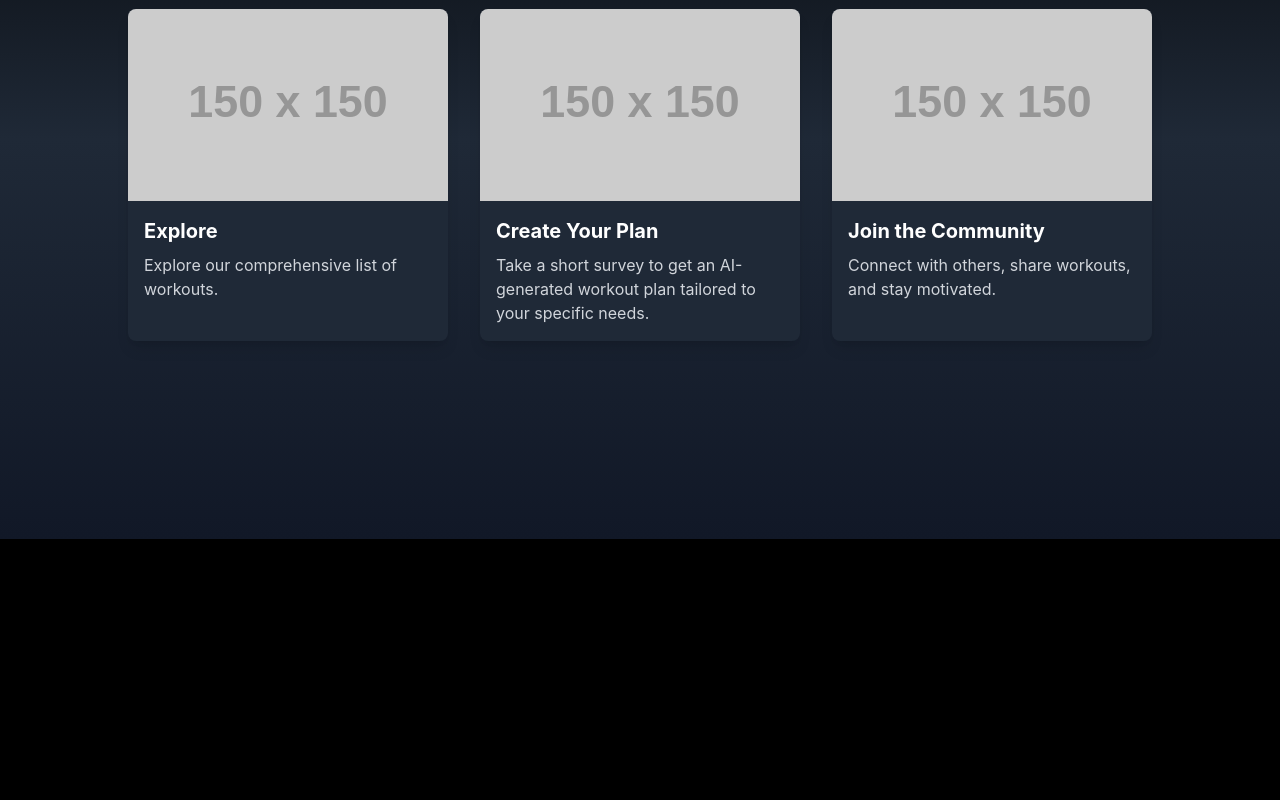
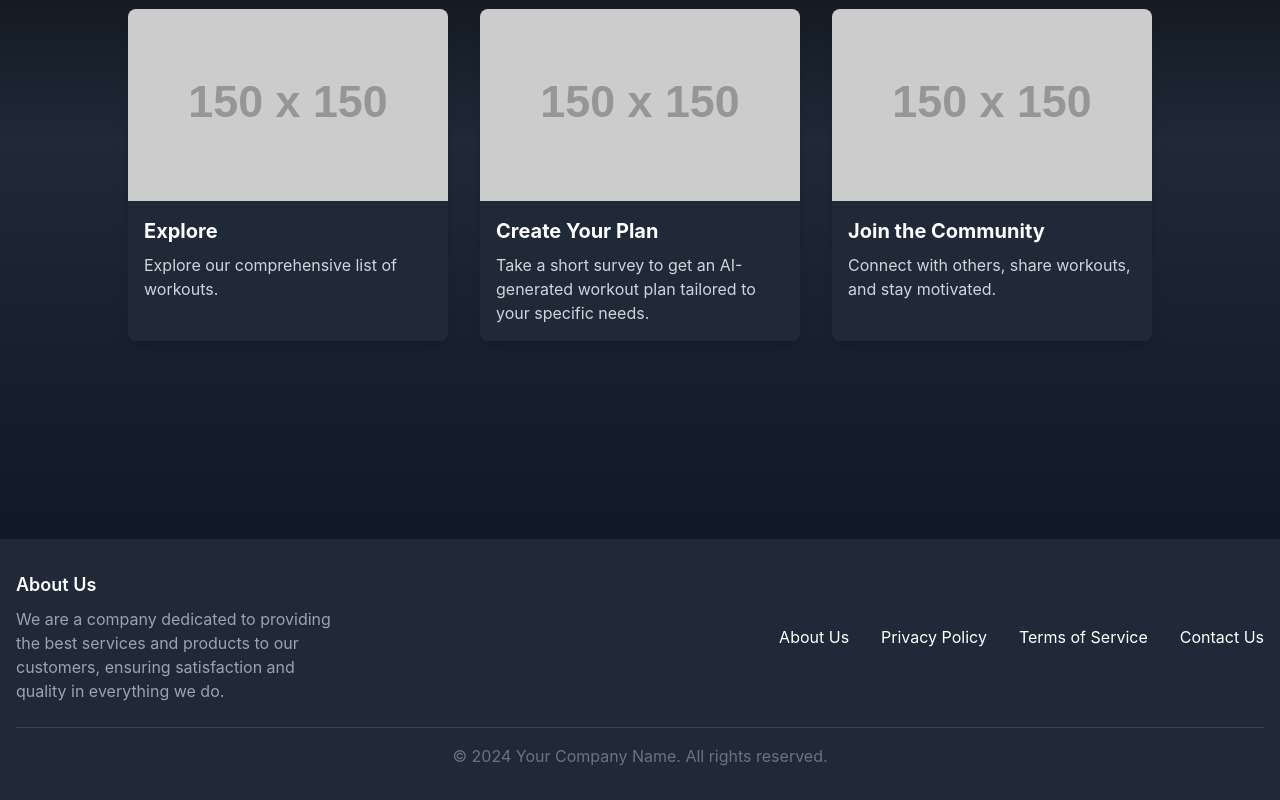
Before and after one commit to jbeqiri21/Workout-App, a React (Create React App) app in the folder workout-app/: page / in a window 1280 px wide. Shown: the part 1061-1861 px from the top of the page. Before the commit the page ends 1600 px from the top, so only its background shows below. Built offline with nearby package versions, Linux system fonts and the light colour scheme.

Commit message:
Footer implementation and exercises page

```diff
--- a/workout-app/src/App.js
+++ b/workout-app/src/App.js
@@ -7,6 +7,7 @@ import Login from './components/Login';
 import Register from './components/Register';
 import AIWorkout from './components/AIWorkout';
 import Header from './components/Header';
+import Footer from './components/Footer';
 import './index.css';
 
 
--- /dev/null
+++ b/workout-app/src/components/Footer.jsx
@@ -0,0 +1,29 @@
+import React from 'react';
+
+const Footer = () => {
+  return (
+    <footer className="bg-gray-800 text-white shadow-md py-8">
+      <div className="container mx-auto px-4">
+        <div className="flex flex-col md:flex-row justify-between items-center space-y-6 md:space-y-0">
+          <div className="text-center md:text-left">
+            <h2 className="text-lg font-semibold">About Us</h2>
+            <p className="mt-2 text-gray-400 max-w-xs">
+              We are a company dedicated to providing the best services and products to our customers, ensuring satisfaction and quality in everything we do.
+            </p>
+          </div>
+          <div className="flex flex-col md:flex-row items-center md:space-x-8">
+            <a href="#about" className="hover:text-gray-300 mt-4 md:mt-0">About Us</a>
+            <a href="#privacy" className="hover:text-gray-300 mt-4 md:mt-0">Privacy Policy</a>
+            <a href="#terms" className="hover:text-gray-300 mt-4 md:mt-0">Terms of Service</a>
+            <a href="#contact" className="hover:text-gray-300 mt-4 md:mt-0">Contact Us</a>
+          </div>
+        </div>
+        <div className="border-t border-gray-700 mt-6 pt-4 text-center text-gray-500">
+          <p>&copy; 2024 Your Company Name. All rights reserved.</p>
+        </div>
+      </div>
+    </footer>
+  );
+};
+
+export default Footer;
--- a/workout-app/src/components/Header.jsx
+++ b/workout-app/src/components/Header.jsx
@@ -35,7 +35,7 @@ const Header = () => {
         {/* Navbar Links */}
         <nav className={`lg:flex lg:items-center lg:space-x-8 ${menuOpen ? 'block' : 'hidden'} absolute lg:relative top-full left-0 w-full lg:w-auto lg:bg-transparent bg-gray-800 lg:border-none border-t border-gray-700 lg:rounded-none rounded-lg transition-all duration-300 ease-in-out`}>
           <a href="/" className="block text-white hover:text-gray-400 py-2 px-4 rounded-lg border-2 border-transparent hover:border-white transition-all duration-300">Home</a>
-          <a href="/exercises" className="block text-white hover:text-gray-400 py-2 px-4 rounded-lg border-2 border-transparent hover:border-white transition-all duration-300">Exercises</a>
+          <a href="/src/components/Exercises" className="block text-white hover:text-gray-400 py-2 px-4 rounded-lg border-2 border-transparent hover:border-white transition-all duration-300">Exercises</a>
           <a href="/about" className="block text-white hover:text-gray-400 py-2 px-4 rounded-lg border-2 border-transparent hover:border-white transition-all duration-300">About</a>
 
           {/* Dropdown */}
--- a/workout-app/src/components/LandingPage.jsx
+++ b/workout-app/src/components/LandingPage.jsx
@@ -14,6 +14,8 @@ import { Link } from 'react-router-dom'; // Import Link component from react-rou
 import { ChevronDownIcon } from '@heroicons/react/24/outline'; // Import an icon from Heroicons v2
 import Header from './Header'; // Import the Header component
 import SurveyModal from './SurveyModal'; // Import the SurveyModal component
+import Footer from './Footer';
+
 
 /**
  * LandingPage component
@@ -157,6 +159,9 @@ const LandingPage = () => {
              * The closeModal function is passed as a prop to close the modal when needed.
              */}
             <SurveyModal isOpen={isSurveyOpen} closeModal={closeSurvey} />
+
+            {/* Footer component */}
+            <Footer />
         </>
     );
 };
```
Also changed, not shown: workout-app/src/components/Exercises.jsx (added).
